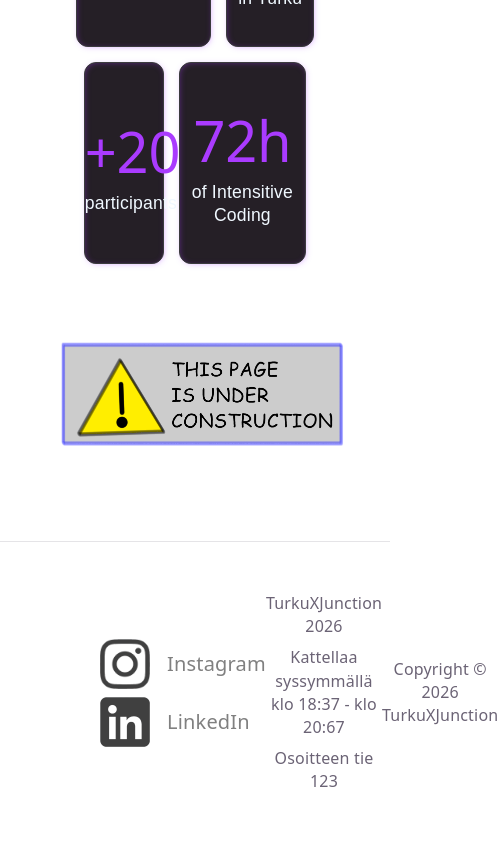
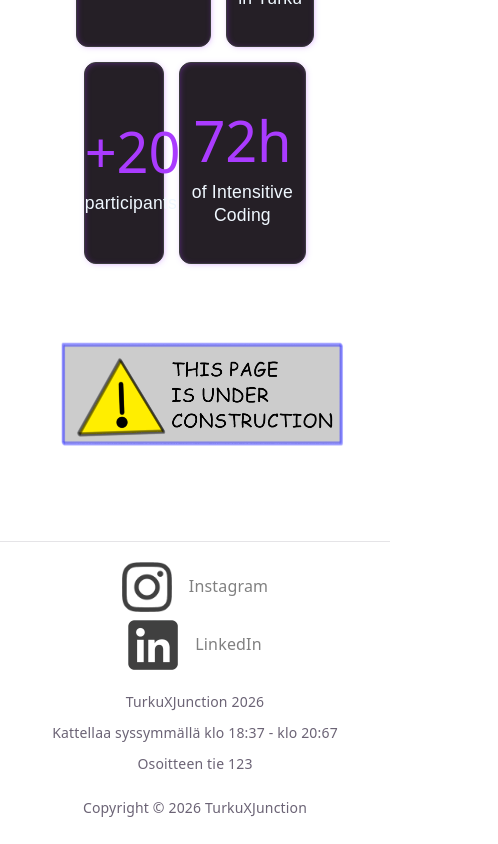
Before and after one commit to Ilmari-Luukkainen/junctionxturku, a React (Vite) app in the folder junction/: page / in a window 390 px wide. Shown: the part 760-1604 px from the top of the page, 498 px wide, since content can reach past the window. Built offline with nearby package versions, Linux system fonts and the light colour scheme.

Commit message:
Footer mobiili optimaatio

```diff
--- a/junction/src/App.css
+++ b/junction/src/App.css
@@ -404,6 +404,21 @@
   box-sizing: border-box;
   width: 100%;
   border-top: 1px solid var(--border);
+  gap: 40px;
+
+  @media (max-width: 768px) {
+    flex-direction: column;
+    padding-inline: 20px;
+    padding-block: 30px;
+    gap: 30px;
+    text-align: center;
+  }
+
+  @media (max-width: 480px) {
+    padding-inline: 16px;
+    padding-block: 20px;
+    gap: 20px;
+  }
 }
 
 .footer-socials {
@@ -412,6 +427,12 @@
   flex-direction: column;
   gap: 8px; /* väli kuvien väliin */
   align-items: flex-start;
+
+  @media (max-width: 768px) {
+    flex: none;
+    align-items: center;
+    width: 100%;
+  }
 }
 
 .social-link {
@@ -422,6 +443,10 @@
   color: grey;
   text-decoration: none;
   transition: color 0.5s;
+
+  @media (max-width: 480px) {
+    font-size: 16px;
+  }
 }
 .social-link:hover {
   transition: 0.5s;
@@ -466,6 +491,18 @@
   flex-direction: column;
   gap: 8px; /* väli tekstin väliin */
   align-items: center;
+
+  @media (max-width: 768px) {
+    flex: none;
+    width: 100%;
+  }
+
+  p {
+    margin: 0;
+    @media (max-width: 480px) {
+      font-size: 14px;
+    }
+  }
 }
 
 .footer-copyright {
@@ -475,4 +512,16 @@
   gap: 4px; /* väli tekstiin */
   align-items: flex-end;
 
+  @media (max-width: 768px) {
+    flex: none;
+    align-items: center;
+    width: 100%;
+  }
+
+  p {
+    margin: 0;
+    @media (max-width: 480px) {
+      font-size: 14px;
+    }
+  }
 }
```
